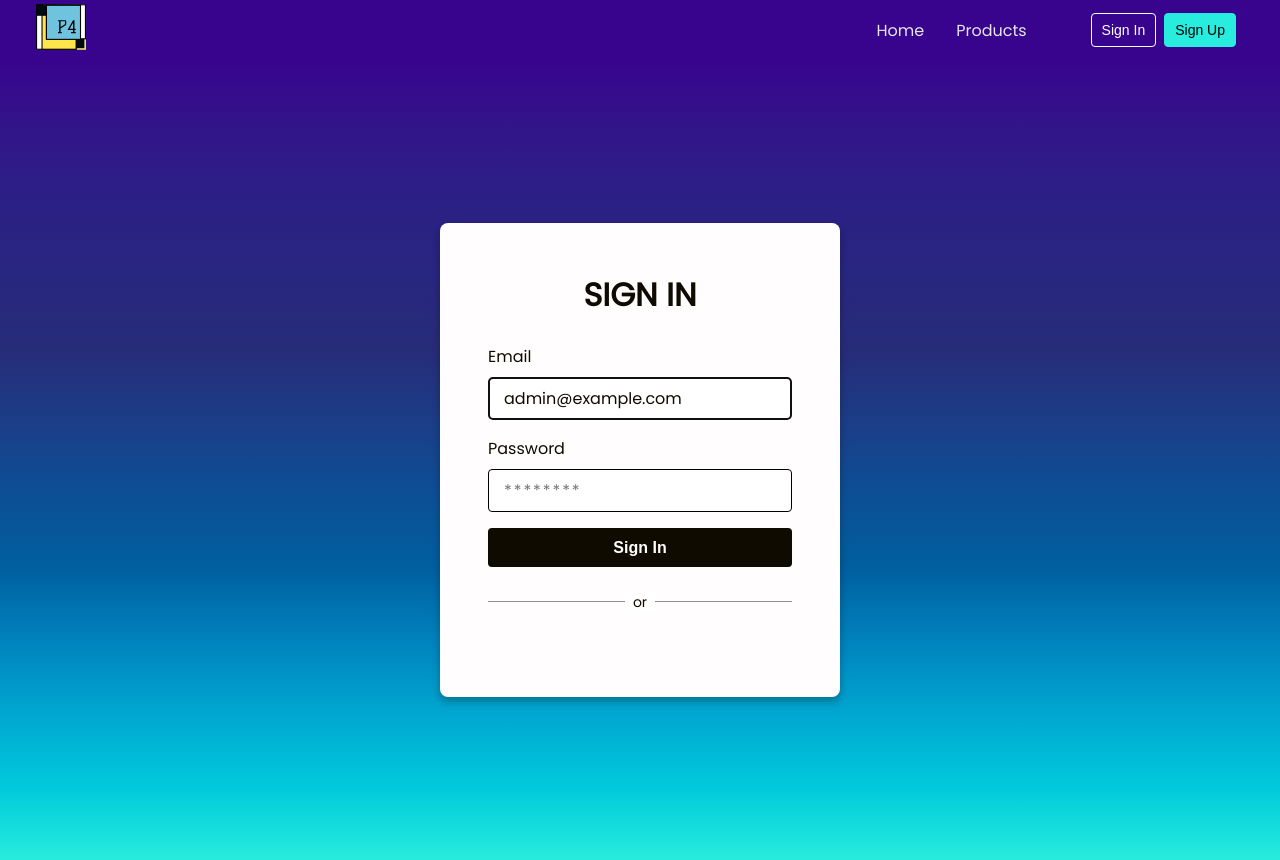
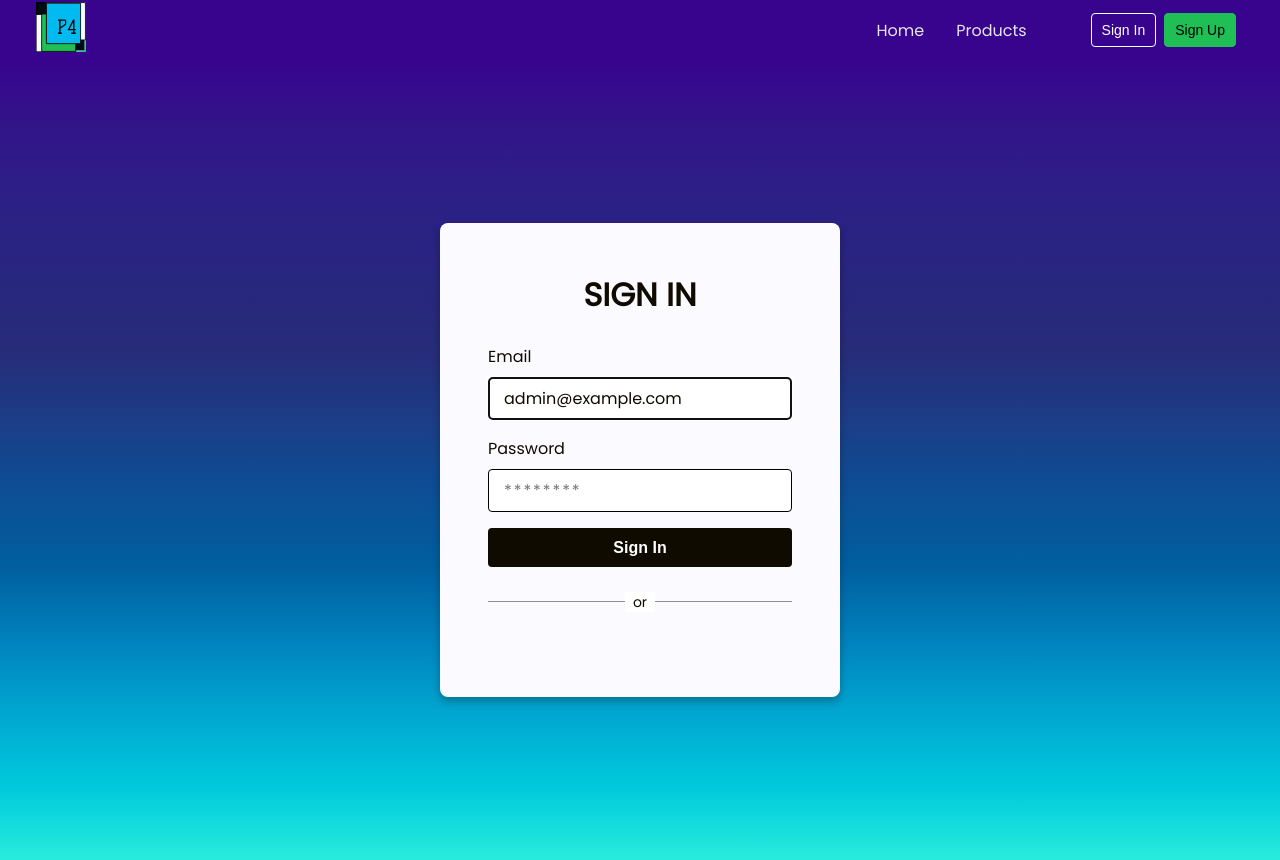
Before and after one commit to joequich/project4, a React (Create React App) app in the folder client/: page /auth/login in a window 1280 px wide. Built offline with nearby package versions, Linux system fonts and the light colour scheme.

Commit message:
feat: change logo and add modal component

```diff
--- a/client/src/styles/base/_settings.scss
+++ b/client/src/styles/base/_settings.scss
@@ -1,15 +1,16 @@
 // colors
-$base: #FFFFFF;
+$background-base: #FFF;
 
-$primary-1: #FFFDFD;
+$primary-1: #FBFBFF;
 $primary-2: #100B00;
-$primary-3: #29326F;
+$primary-3: #3B341F;
 
 $secondary: #38048D;
 
-$accents-1: #28ECDD;
-$accents-2: #CBEF43;
-$accents-3: #718D0C;
+$accents-1: #20BF55;
+$accents-2: #01BAEF;
+$accents-3: #0E8937;
+$accents-4: #00485B;
 
 $grey-light-1: #f2f2f7;
 $grey-light-2: #e5e5ea;
--- a/client/src/styles/layout/_products.scss
+++ b/client/src/styles/layout/_products.scss
@@ -67,7 +67,7 @@
     display: flex;
     flex-direction: column;
     padding: 0 16px;
-    box-shadow: 0 1px 3px hsla(0, 0%, 0%, 0.2);
+    // box-shadow: 0 1px 3px hsla(0, 0%, 0%, 0.2);
     @media (min-width: 768px) {
         padding: 0 32px;
     }
```
Also changed, not shown: client/src/components/Modal.tsx (added, +18 -0 lines), client/src/styles/components/_modal.scss (added, +19 -0 lines), client/src/assets/logo.svg, client/src/assets/logo_old.svg (added).
